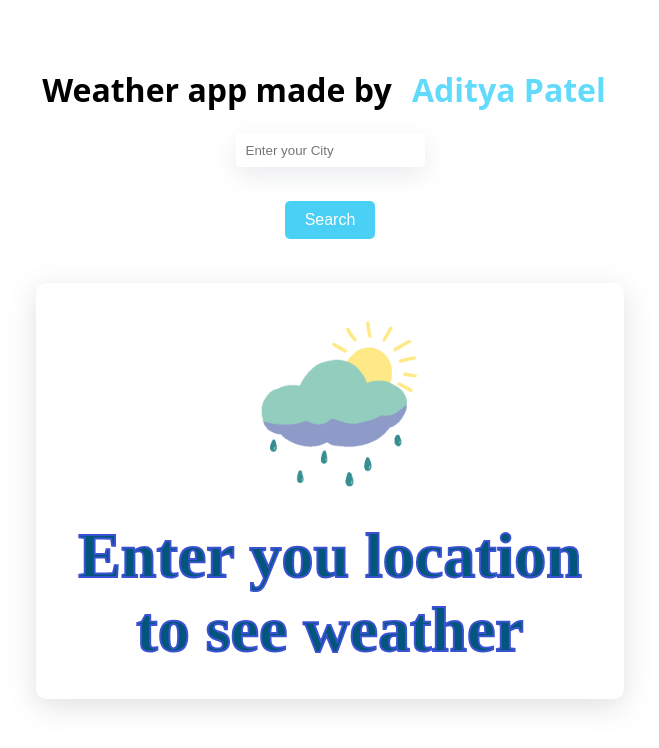
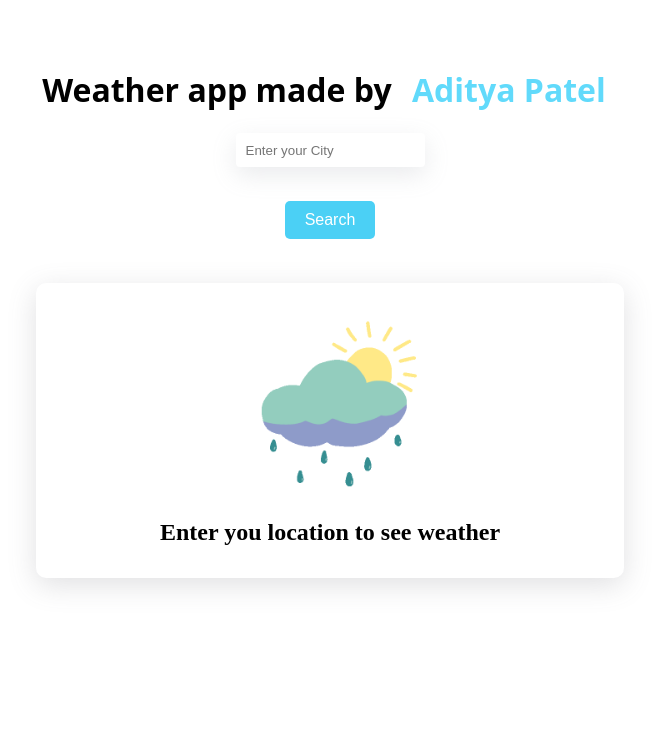
Before and after one commit to Aditya-Patel24/Weather_WebApp, a React (Vite) app: page / in a window 1280 px wide. Shown: the top 748 px of the page, without its empty margins (310-969 px from the left). Built offline with nearby package versions, Linux system fonts and the light colour scheme; a web font is replaced by a local one.

Commit message:
Update styles, fix input value bug, and improve weather display

```diff
--- a/src/App.css
+++ b/src/App.css
@@ -96,8 +96,8 @@ h2 span {
   font-size: 0.5em;
 margin: 0px;
 }
-h2 {
+.text-h{
   color: #02557b;
   font-size: 4em;
-    -webkit-text-stroke: 2px rgb(59, 82, 211);
+    -webkit-text-stroke: 1px rgb(15, 16, 23);
 }
--- a/src/Component/Input.jsx
+++ b/src/Component/Input.jsx
@@ -1,12 +1,18 @@
 import React from 'react'
 import { useWeather } from '../context/Weathercontext'
+import { fetchWeather } from '../api';
 const Input = (props) => {
   const weather = useWeather();
   return (
     <div>
-      <input id="input-enter" className="input-field" value={weather.searchCity} placeholder="Enter your City" onChange={(e)=> weather.setSearchCity(e.target.value)}/>
+      <input id="input-enter" className="input-field" value={weather.searchCity} placeholder="Enter your City" onChange={(e)=> weather.setSearchCity(e.target.value)}  onKeyPress={(e) => {
+    if (e.key == "Enter") {
+      weather.fetchData();
+    }
+  }}/>
     </div>
   )
+
 }
 
 export default Input
--- a/src/Component/Weather.jsx
+++ b/src/Component/Weather.jsx
@@ -46,7 +46,7 @@ const Weather = () => {
         <div className="weather-container"  style={{ backgroundImage: `url(${getWeatherGif()})` }}>
           <img src={weather?.data?.current?.condition?.icon} alt="icon" />
           <p>{weather?.data?.current?.condition?.text}</p>
-          <h2>{weather?.data?.current?.temp_c}°<span>C</span></h2>
+          <h2 className="text-h">{weather?.data?.current?.temp_c}°<span>C</span></h2>
           <h5>
             {weather?.data?.location?.name}, {weather?.data?.location?.region},{" "}
             {weather?.data?.location?.country}
```
Also changed, not shown: 8 other files (tests, documents, lock files or other folders).
